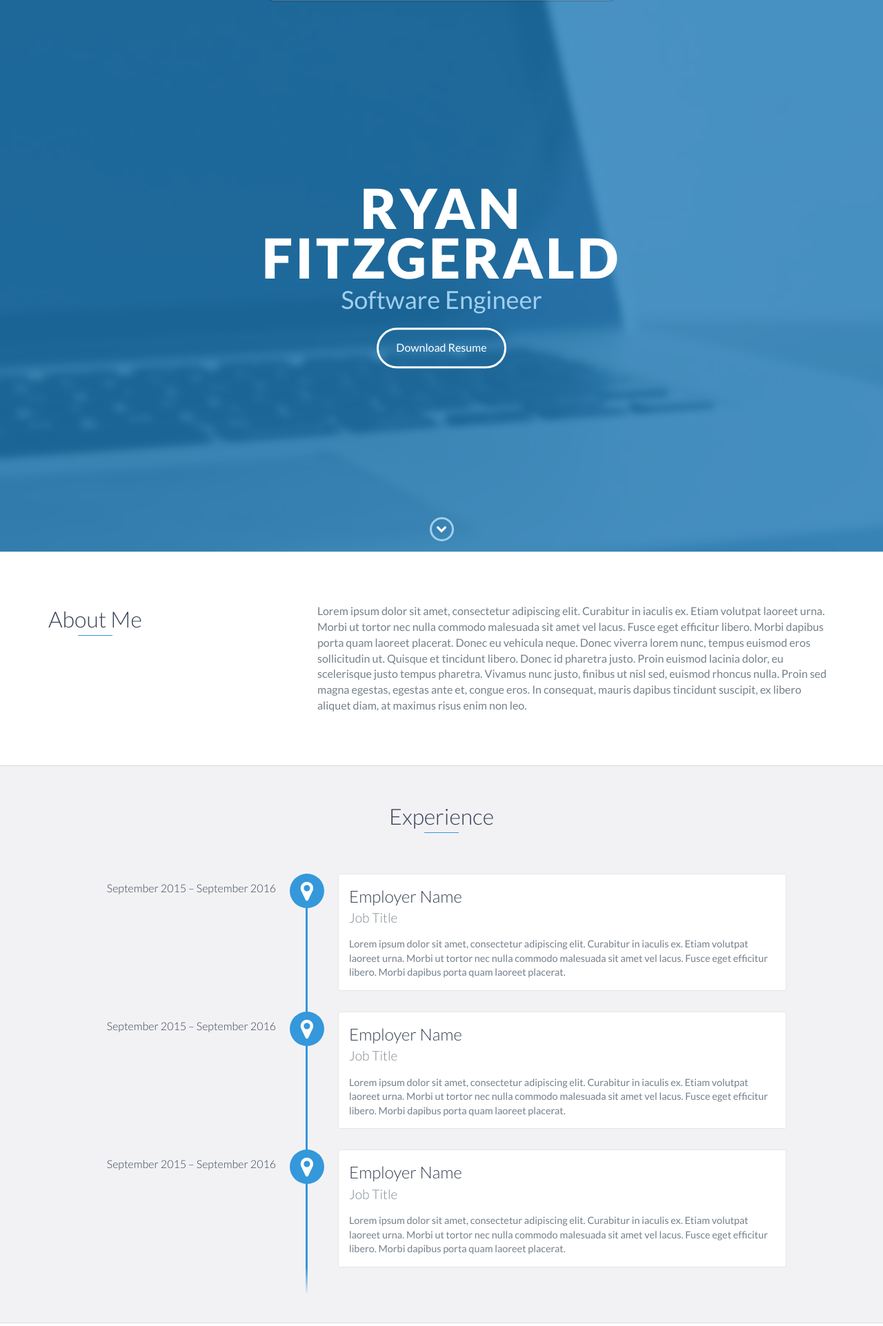
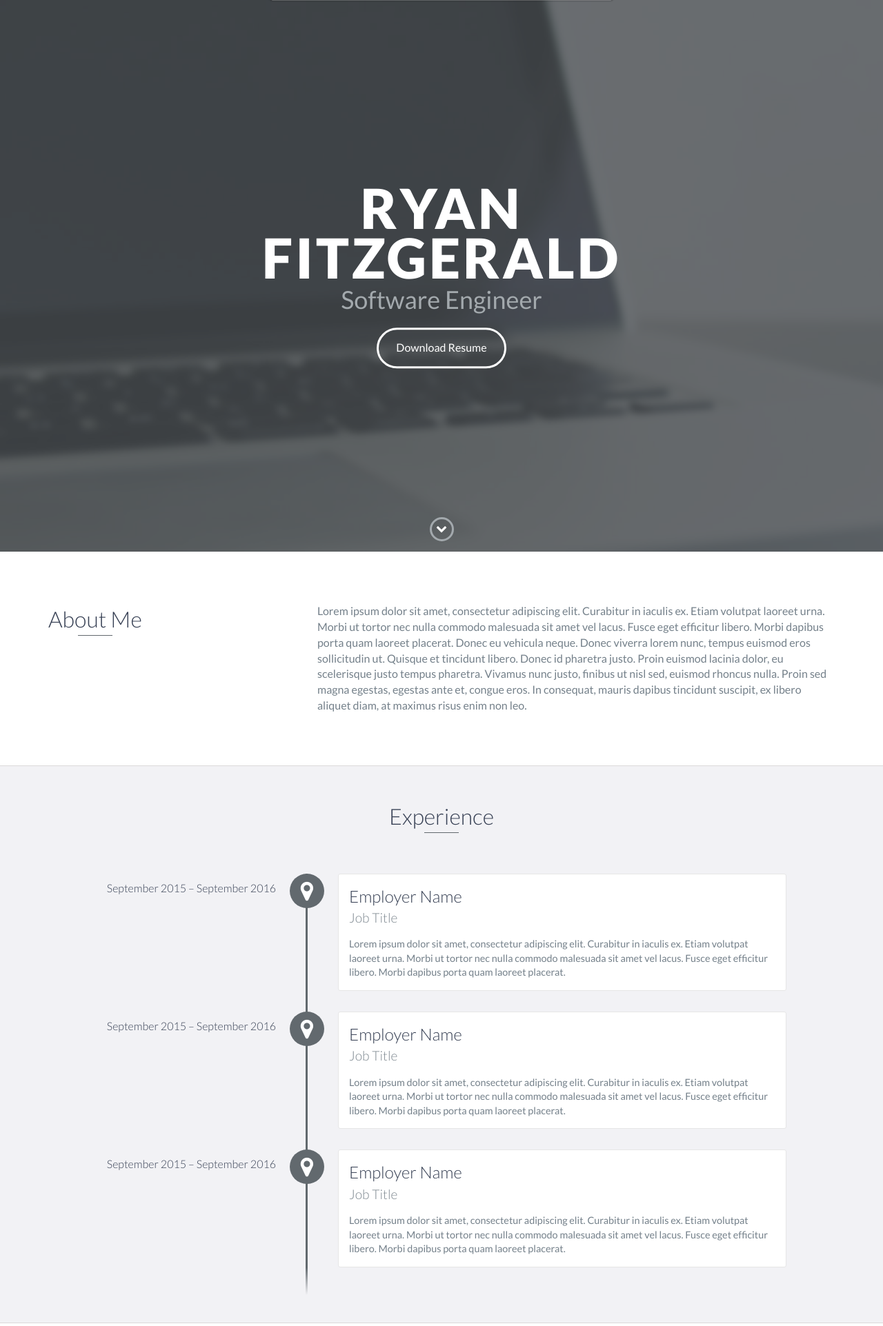
Before and after one commit to kyoungil/kyoungil.github.io, a PHP site: page / in a window 1280 px wide. Shown: the top 1923 px of the page at 69% size. Run offline with PHP 8.4, Linux system fonts and the light colour scheme; style sheets or scripts are compiled from the project's sources.

Commit message:
Changed Base Color

```diff
--- a/scss/styles.scss
+++ b/scss/styles.scss
@@ -34,7 +34,7 @@
 */
 
 // Define base and accent colors
-$base-color: #3498db;
+$base-color: #62696e;
 $base-color-hover: darken($base-color, 10%);
 
 // Define background colors
```
